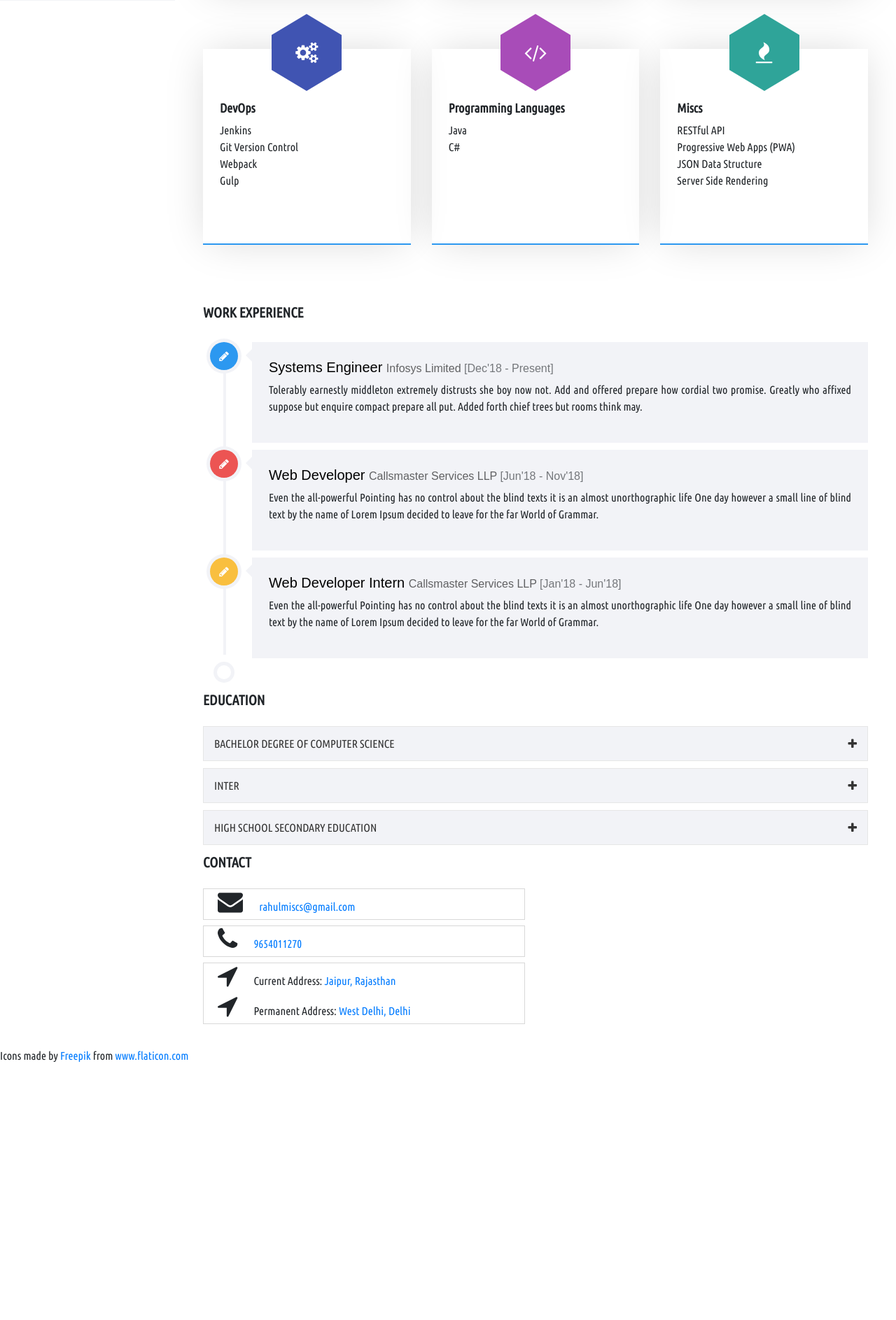
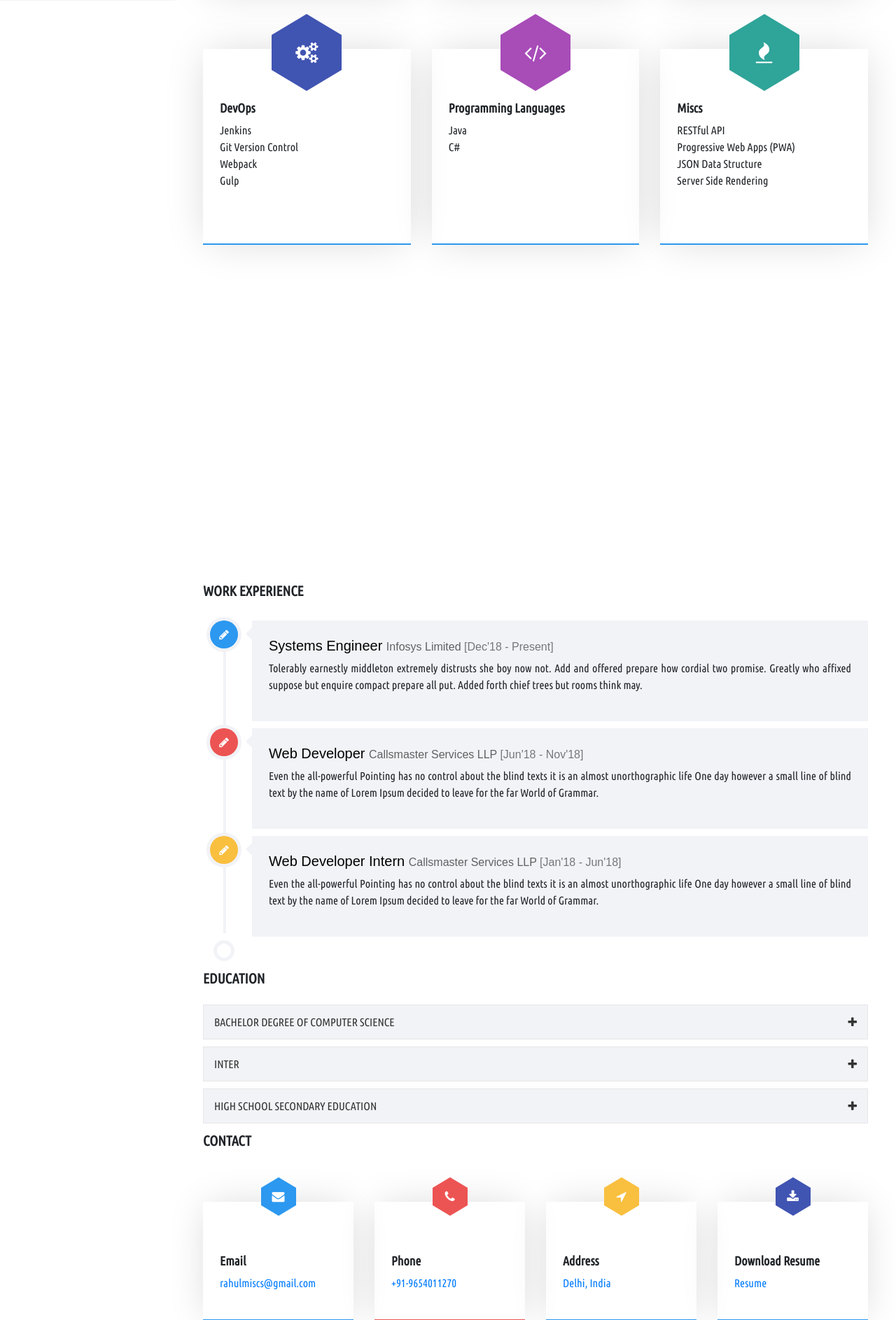
Before and after one commit to rahulmudgal/rahulmudgal.github.io, a PHP site: page / in a window 1280 px wide. Shown: the part 799-2686 px from the top of the page at 70% size. Before the commit the page ends 2317 px from the top, so only its background shows below. Run offline with PHP 8.4, Linux system fonts and the light colour scheme.

Commit message:
minor updates

```diff
--- a/assets/styles.css
+++ b/assets/styles.css
@@ -36,7 +36,15 @@
 p::selection {
     background-color: #f1c40f;
     color: initial;
- }
+}
+
+.parallax{
+  background-attachment: fixed;
+  background-position: center;
+  background-repeat: no-repeat;
+  background-size: cover;
+  min-height: 200px;
+}
 
 #sidebar{
     height: 100%;
@@ -486,14 +494,22 @@
     background: #2c98f0;
 }
 
-#contact .contact-box{
-    padding: 0 20px;
-    border: 1px solid #d8d8d8;
-    margin-bottom: 8px;
-    line-height: 36px;
+#contact .skills{
+    min-height: auto;
 }
-#contact .contact-box i{
-    height: 100%;
-    margin-right: 20px;
-    font-size: 36px;
+#contact .skills .icon{
+    width: 50px;
+    height: 25px;
 }
+#contact .skills .icon i {
+    font-size: 18px;
+}
+
+#contact .skills .icon:before {
+    top: -15px;
+    border-width: 0 25px 15px;
+}
+#contact .skills .icon:after {
+    bottom: -15px;
+    border-width: 15px 25px 0;
+}
--- a/index.html
+++ b/index.html
@@ -54,7 +54,7 @@
                 <li><a href="#contact">Contact</a></li>
             </ul>
         </div>
-        <div id="cv-download"><button class="btn">Download CV <i class="fa fa-download"></i></button></div>
+        <div id="cv-download"><button class="btn">Download Resume <i class="fa fa-download"></i></button></div>
     </section>
 
     <section id="mobile-nav">
@@ -397,26 +397,54 @@
 
 
         <!--Contact-->
-        <div id="contact">
+        <div id="contact" class="parallax">
             <div class="container-fluid">
                 <div class="sec-header">Contact</div>
-                <div class="row">
-                    <div class="col-md-6">
-                        <div class="contact-box">
-                            <i class="fa fa-envelope"></i> <a
-                                href="mailto:rahulmiscs@gmail.com">rahulmiscs@gmail.com</a>
+                <div class="row skills-row">
+                    <div class="col-md-3">
+                        <div class="skills color-1">
+                            <span class="icon">
+                                <i class="fa fa-envelope"></i>
+                            </span>
+                            <div class="desc">
+                                <h3>Email</h3>
+                                <p><a href="mailto:rahulmiscs@gmail.com">rahulmiscs@gmail.com</a></p>
+                            </div>
                         </div>
-                        <div class="contact-box">
-                            <i class="fa fa-phone"></i> <a href="tel:9654011270">9654011270</a>
+                    </div>
+                    <div class="col-md-3">
+                        <div class="skills color-2">
+                            <span class="icon">
+                                <i class="fa fa-phone"></i>
+                            </span>
+                            <div class="desc">
+                                <h3>Phone</h3>
+                                <p><a href="tel:+91-9654011270">+91-9654011270</a></p>
+                            </div>
                         </div>
-                        <div class="contact-box">
-                            <i class="fa fa-location-arrow"></i> Current Address: <a
-                                href="https://goo.gl/maps/9v4vCgrsVVApiL4R7">Jaipur,
-                                Rajasthan</a>
-                            <br />
-                            <i class="fa fa-location-arrow"></i> Permanent Address: <a
-                                href="https://goo.gl/maps/sxKMRYLa2nbuL4Gz6">West Delhi,
-                                Delhi</a>
+                    </div>
+                    <div class="col-md-3">
+                        <div class="skills color-3">
+                            <span class="icon">
+                                <i class="fa fa-location-arrow"></i>
+                            </span>
+                            <div class="desc">
+                                <h3>Address</h3>
+                                <p><a target="_blank" rel="noopener" href="https://goo.gl/maps/FPwT3F4Wm8H23tQy7">Delhi,
+                                        India</a></p>
+                            </div>
+                        </div>
+                    </div>
+
+                    <div class="col-md-3">
+                        <div class="skills color-6">
+                            <span class="icon">
+                                <i class="fa fa-download"></i>
+                            </span>
+                            <div class="desc">
+                                <h3>Download Resume</h3>
+                                <p><a href="#">Resume</a></p>
+                            </div>
                         </div>
                     </div>
                 </div>
@@ -426,8 +454,7 @@
     </section>
 
     <footer>
-        Icons made by <a href="https://www.flaticon.com/authors/freepik" title="Freepik">Freepik</a> from <a
-            href="https://www.flaticon.com/" title="Flaticon"> www.flaticon.com</a>
+
     </footer>
 
 
@@ -444,5 +471,7 @@
 
     <script src="assets/custom.js"></script>
 </body>
+<!--Credits-->
+<!--<a href="https://www.freepik.com/free-photos-vectors/business">Business photo created by dashu83 - www.freepik.com</a>-->
 
 </html>
```
